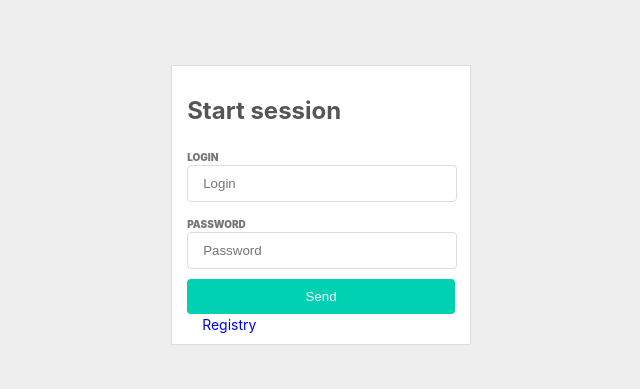
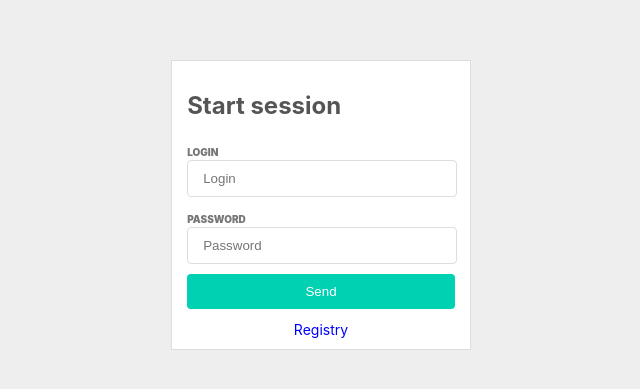
Before and after one commit to nitaicharan/Udemy-RRTFFS, a React (Create React App) app: page / in a window 1280 px wide. Shown: the part 195-584 px from the top of the page, without its empty margins (319-959 px from the left). Built offline with nearby package versions, Linux system fonts and the light colour scheme.

Commit message:
45. Componente center y detalles finales

```diff
--- a/src/App.tsx
+++ b/src/App.tsx
@@ -2,6 +2,7 @@ import React from 'react';
 import './App.css';
 import Button from './components/Button';
 import Card from './components/Card';
+import Center from './components/Center';
 import Container from './components/Container';
 import Input from './components/Input';
 import Link from './components/Link';
@@ -15,7 +16,9 @@ function App() {
         <Input placeholder="Login" label="Login" />
         <Input placeholder="Password" label="Password" />
         <Button block={true}>Send</Button>
-        <Link>Registry</Link>
+        <Center>
+          <Link>Registry</Link>
+        </Center>
       </Card>
     </Container>
   );
--- a/src/components/Button.tsx
+++ b/src/components/Button.tsx
@@ -7,11 +7,13 @@ const style = (block: boolean) => ({
     color: '#FFF',
     borderRadius: '4px',
     width: block ? '100%' : undefined,
+    marginBottom: '10px',
 });
 
 interface IButton {
     block?: boolean
 }
+
 export default class Button extends Component<IButton> {
     render() {
         const { block = false } = this.props;
--- /dev/null
+++ b/src/components/Center.tsx
@@ -0,0 +1,17 @@
+import React, { Component } from 'react';
+
+const style = {
+    width: '100%',
+    textAlign: 'center',
+} as React.CSSProperties;
+
+export default class Center extends Component {
+    render() {
+        const { children } = this.props;
+        return (
+            <div {...this.props} style={style}>
+                {children}
+            </div>
+        );
+    }
+}
```
